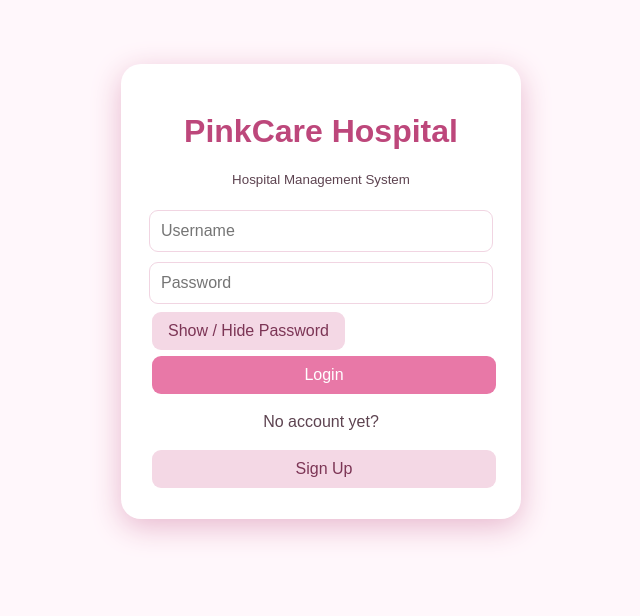
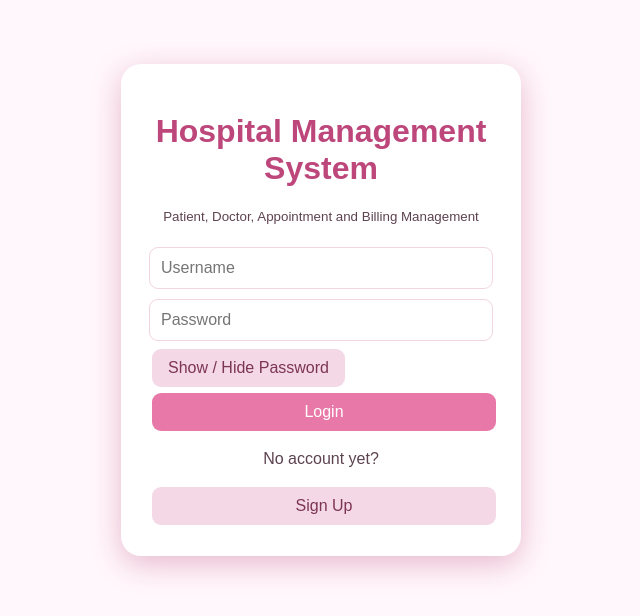
Before and after one commit to zenpudpud09-commits/hospital-management-system, a plain HTML site: page index.html in a window 1280 px wide. Shown: the whole page, without its empty margins (319-959 px from the left). Drawn offline with Linux system fonts and the light colour scheme.

Commit message:
Update index.html

```diff
--- a/index.html
+++ b/index.html
@@ -4,7 +4,7 @@
 <head>
 <meta charset="UTF-8">
 <meta name="viewport" content="width=device-width,initial-scale=1.0">
-<title>PinkCare Hospital Management</title>
+<title>Hospital Management System</title>
 <style>
 :root{
  --pink:#e878a7;--dark:#bd477b;--light:#fff0f6;
@@ -37,6 +37,7 @@ input,select{
 .sidebar{
  position:fixed;left:0;top:0;bottom:0;width:220px;
  background:#fff;padding:20px;box-shadow:2px 0 12px #edd5e0;
+ overflow-y:auto;
 }
 .sidebar h2{color:var(--dark)}
 .sidebar button{width:100%;text-align:left;margin:6px 0}
@@ -71,8 +72,8 @@ th{background:var(--light);color:var(--dark)}
 <body>
 
 <div id="auth" class="auth">
- <h1>PinkCare Hospital</h1>
- <small>Hospital Management System</small>
+ <h1>Hospital Management System</h1>
+ <small>Patient, Doctor, Appointment and Billing Management</small>
  <div id="loginForm">
   <input id="loginUser" placeholder="Username">
   <input id="loginPass" type="password" placeholder="Password">
@@ -92,7 +93,7 @@ th{background:var(--light);color:var(--dark)}
 
 <div id="app">
  <aside class="sidebar">
-  <h2>PinkCare ♡</h2>
+  <h2>Hospital Management System</h2>
   <button onclick="page('dashboard')">Dashboard</button>
   <button onclick="page('patients')">Patients</button>
   <button onclick="page('doctors')">Doctors</button>
```
